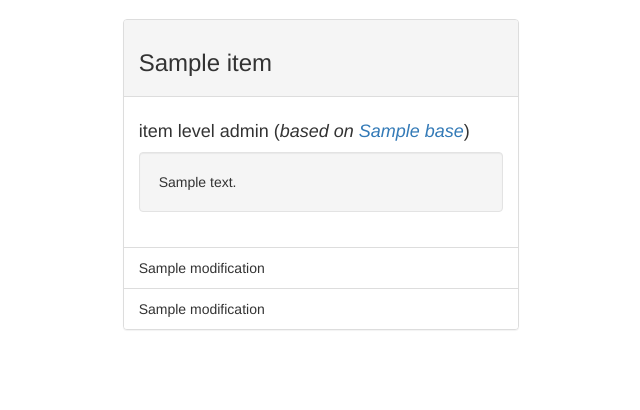
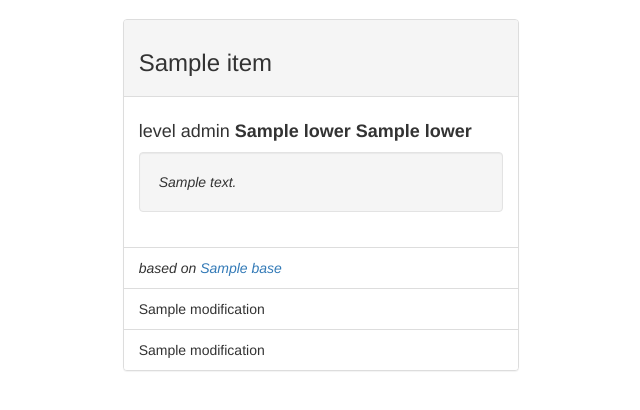
Before and after one commit to discomethod/myrpg, a Django app: template web/templates/web/item.html in a window 1280 px wide. Shown: the part 51-461 px from the top of the page, without its empty margins (319-959 px from the left). Run offline with Django 3.2, Linux system fonts and the light colour scheme; the template is opened without the code that fills it: most values are stand-ins (such as "Sample title", 1, 10 or a date in 2020); some libraries are stand-ins or nearby versions.

Commit message:
minor display tweaks
changed wording and layout for item/affix displays
changed colors for rare items

```diff
--- a/static/css/myrpg.css
+++ b/static/css/myrpg.css
@@ -18,10 +18,10 @@ a.text-item-uncommon:hover {
   color: #709300;
 }
 .text-item-rare {
-  color: #FFBB00;
+  color: #E39F00;
 }
 a.text-item-rare:hover {
-  color: #E6A200;
+  color: #BF7B00;
 }
 .text-item-epic {
   color: #704DA6;
--- a/web/templates/web/affix.html
+++ b/web/templates/web/affix.html
@@ -9,13 +9,13 @@
   <div class="row">
     <div class="col-md-4 col-md-offset-4">
       <div class="panel panel-default">
-        <div class="panel-heading">{% if affix.prefix %}prefix{% else %}suffix{% endif %}: {{ affix }}</div>
+        <div class="panel-heading"><h4>{{ affix }}</h4></div>
         <div class="panel-body">
-          item level {{ affix.ilevel }}
-          <br /><em>in {% if affix.prefix %}prefix{% else %}suffix{% endif %} group: <a href="{% url 'affixgroup' affix.group.pk %}">{{ affix.group }}</a></em>
+          level {{ affix.ilevel }} {% if affix.prefix %}prefix{% else %}suffix{% endif %}
         </div>
         {% if affix.modifications.all %}
           <ul class="list-group">
+          <li class="list-group-item"><em>in {% if affix.prefix %}prefix{% else %}suffix{% endif %} group: <a href="{% url 'affixgroup' affix.group.pk %}">{{ affix.group }}</a></em></li>
           {% for modification in affix.modifications.all %}
             <li class="list-group-item">{{ modification }}</li>
           {% endfor %}
--- a/web/templates/web/affixgroup.html
+++ b/web/templates/web/affixgroup.html
@@ -10,13 +10,14 @@
   <div class="row">
     <div class="col-md-4 col-md-offset-4">
       <div class="panel panel-default">
-        <div class="panel-heading">{% if affixgroup.prefix %}prefix{% else %}suffix{% endif %} group: {{ affixgroup }}</div>
+        <div class="panel-heading"><h4>{% if affixgroup.prefix %}prefixes{% else %}suffixs{% endif %}: {{ affixgroup }}</h4></div>
         {% if affixgroup.description %}
         <div class="panel-body">
           <em>{{ affixgroup.description }}</em>
         </div>
         {% endif %}
         <ul class="list-group">
+
         {% for affix in affixes %}
           <li class="list-group-item"><a href="{% url 'affix' affix.pk %}">{{ affix }}</a></li>
         {% endfor %}
--- a/web/templates/web/item.html
+++ b/web/templates/web/item.html
@@ -12,16 +12,15 @@
       <div class="panel panel-default">
         <div class="panel-heading"><h3 class="text-item-{{ item.get_rarity_display.lower }}">{{ item }}</h3></div>
         <div class="panel-body">
-          <h4>item level {{ item.ilevel }}
-          {% if item.base and item.base != item %}
-           (<em>based on <a href="{% url 'item' item.base.pk %}" class="text-item-{{ item.base.get_rarity_display.lower }}">{{ item.base }}</a></em>)
-          {% endif %}
-          </h4>
+          <h4>level {{ item.ilevel }} <strong class="text-item-{{ item.get_rarity_display.lower }}">{{ item.get_rarity_display.lower }} {{ item.itype.name.lower }}</strong></h4>
           {% if item.description %}
-          <div class="well">{{ item.description }}</div>
+          <div class="well"><em class="text-item-{{ item.get_rarity_display.lower }}">{{ item.description }}</em></div>
           {% endif %}
         </div>
         <ul class="list-group">
+          {% if item.base and item.base != item %}
+           <li class="list-group-item"><em>based on <a href="{% url 'item' item.base.pk %}" class="text-item-{{ item.base.get_rarity_display.lower }}">{{ item.base }}</a></em></li>
+          {% endif %}
           {% if item.modification %}
             {% for modification in item.modification.all %}
               <li class="list-group-item">{{ modification }}</li>
```
